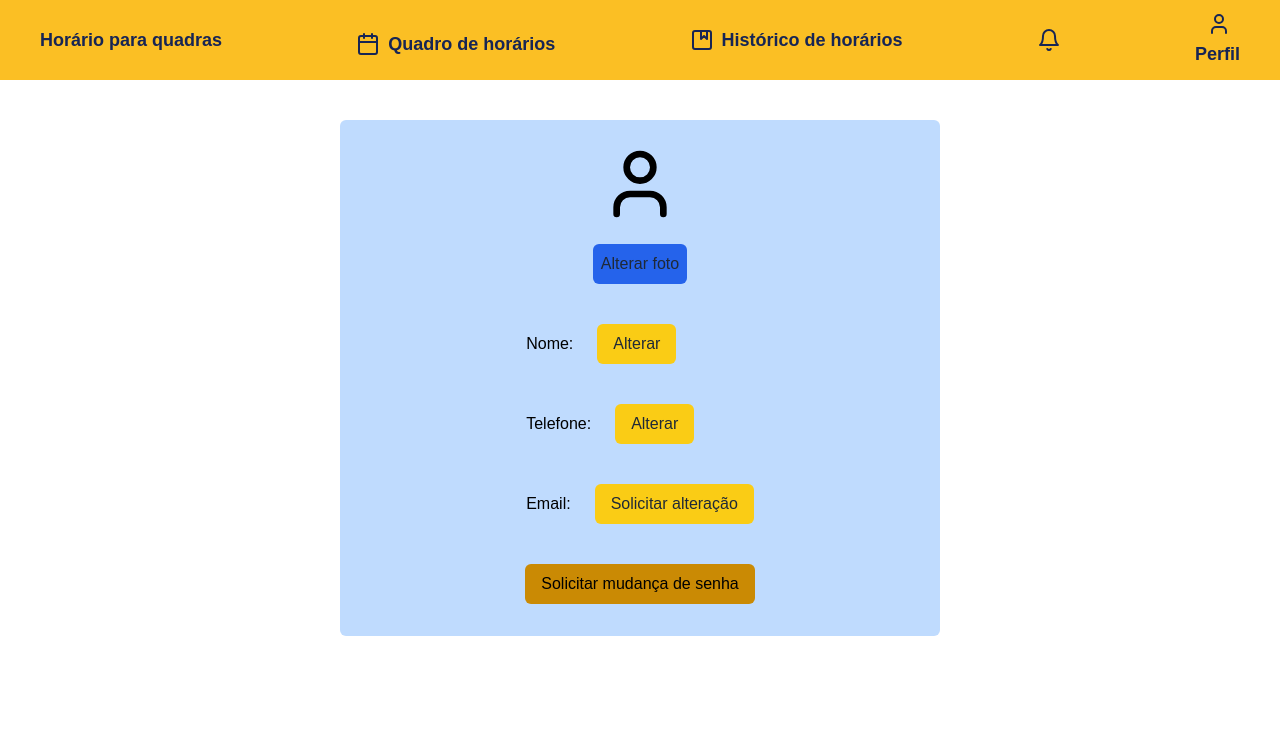
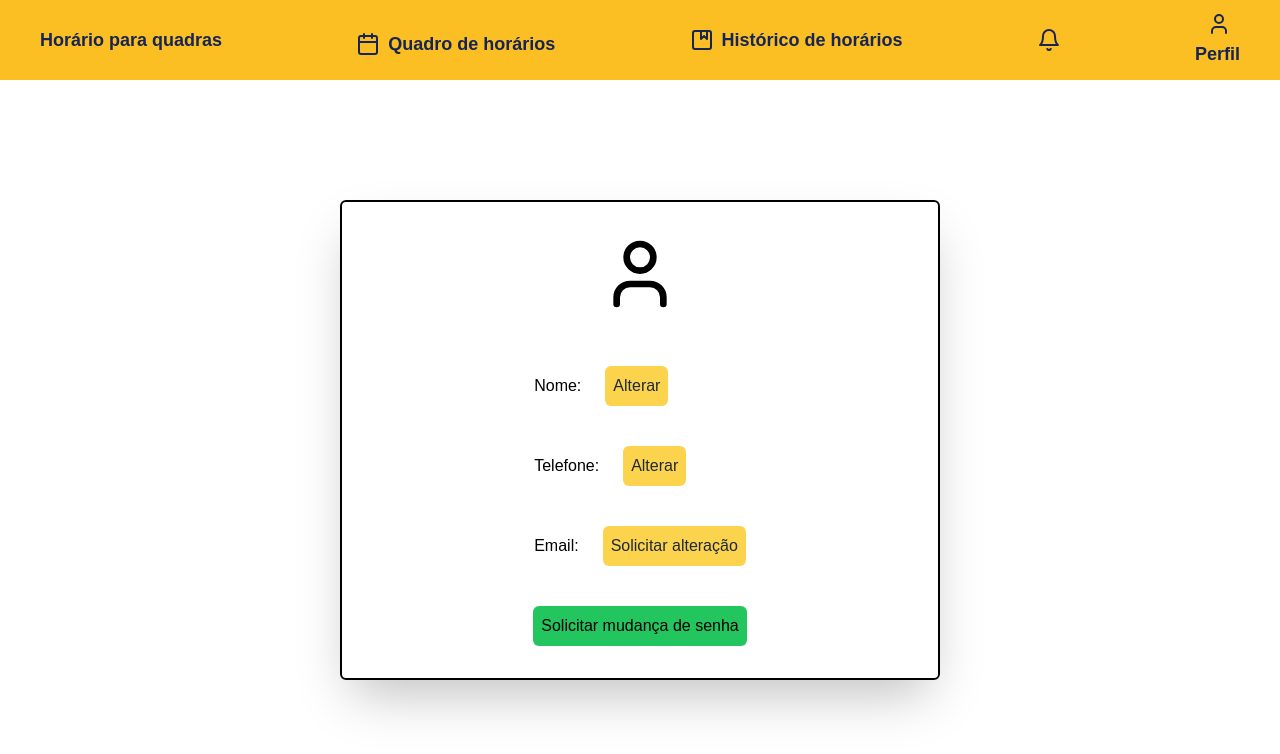
Before and after one commit to Italocr11/Projeto-Engenharia-de-Software-Front, a Next.js app in the folder frontproj/: page /perfil in a window 1280 px wide. Shown: the top 754 px of the page. Built offline with nearby package versions, Linux system fonts and the light colour scheme.

Commit message:
Aprimoramento do design de perfil (alterações CSS)

```diff
--- a/frontproj/src/app/perfil/page.jsx
+++ b/frontproj/src/app/perfil/page.jsx
@@ -13,18 +13,16 @@ function Perfil() {
 
   return (
     <Interface>
-      <div className="flex flex-col items-center justify-center">
-        <div className="flex flex-col items-center justify-center bg-blue-200 w-1/2 rounded-md">
-          <User size={80} className="mt-6 mb-5"></User>
-          <button className="mb-5 bg-blue-600 p-2 rounded-md text-gray-800 hover:text-white ">
-            Alterar foto
-          </button>
+      <div className="flex flex-col items-center justify-center h-full">
+        <div className="flex flex-col items-center justify-center border-2 border-black w-1/2 rounded-md shadow-2xl">
+          <User size={80} className="my-8"></User>
+
           <div className="flex flex-col items-start">
             <div className="flex flex-row space-x-3 mt-5 mb-10 justify-center items-center">
               <p>Nome:</p>
-              <p>{nome}</p>
+              <p className="text-purple-900">{nome}</p>
               <button
-                className="bg-yellow-400 py-2 px-4 rounded-md text-gray-800 hover:text-white"
+                className="bg-amber-300 py-2 px-2 rounded-md text-gray-800 hover:text-white"
                 onClick={() => {
                   router.push("/alterarNome");
                 }}
@@ -34,9 +32,9 @@ function Perfil() {
             </div>
             <div className="flex flex-row space-x-3 mb-10 items-center justify-center">
               <p>Telefone:</p>
-              <p>{tel}</p>
+              <p className="text-purple-900">{tel}</p>
               <button
-                className="bg-yellow-400 py-2 px-4 rounded-md text-gray-800 hover:text-white"
+                className="bg-amber-300 py-2 px-2 rounded-md text-gray-800 hover:text-white"
                 onClick={() => {
                   router.push("/alterarTelefone");
                 }}
@@ -46,18 +44,18 @@ function Perfil() {
             </div>
             <div className="flex flex-row space-x-3 items-center justify-center">
               <p>Email:</p>
-              <p>{email}</p>
+              <p className="text-purple-900">{email}</p>
               <button
                 onClick={() => {
                   router.push("/alterarEmail");
                 }}
-                className="bg-yellow-400 py-2 px-4 rounded-md text-gray-800 hover:text-white"
+                className="bg-amber-300 py-2 px-2 rounded-md text-gray-800 hover:text-white"
               >
                 Solicitar alteração
               </button>
             </div>
           </div>
-          <div className="mt-10 bg-yellow-600 py-2 px-4 rounded-md mb-8">
+          <div className="mt-10 bg-green-500 py-2 px-2 rounded-md mb-8 hover:text-white">
             <button
               onClick={() => {
                 router.push("/alterarSenha");
```
